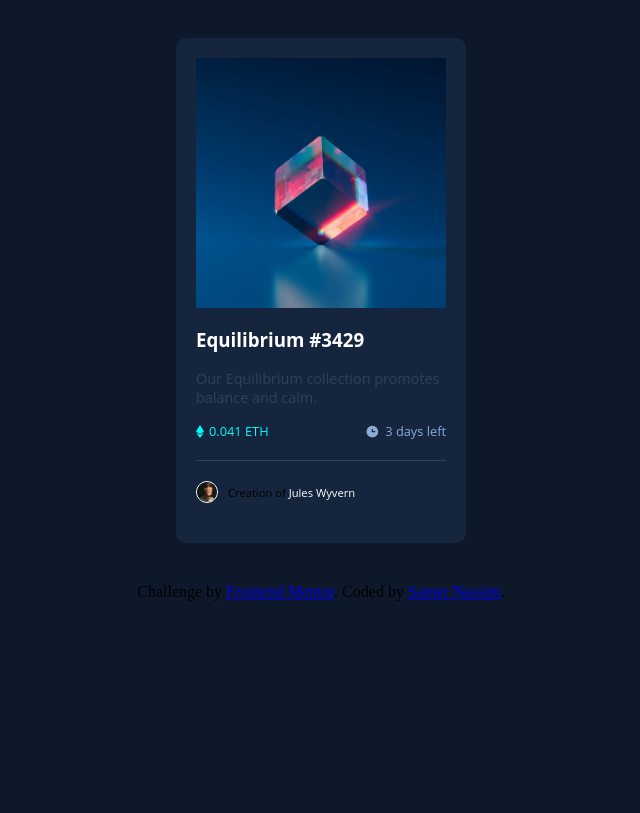
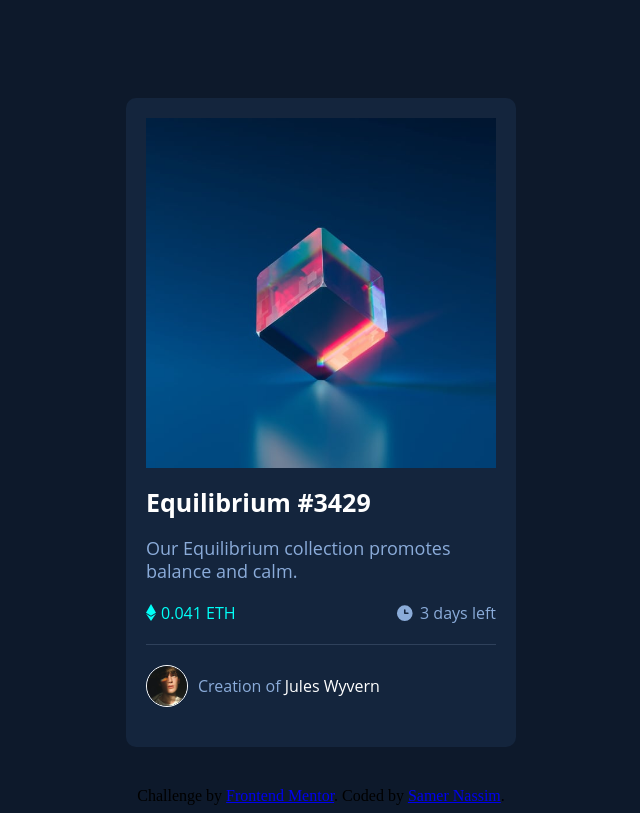
Before and after one commit to samer411/NFT-preview-card-component-Front-End-Mentor-Ch_3, a plain HTML site: page index.html in a window 1280 px wide. Shown: the whole page, without its empty margins (319-959 px from the left). Drawn offline with Linux system fonts and the light colour scheme.

Commit message:
modified

```diff
--- a/CSS/main.css
+++ b/CSS/main.css
@@ -7,14 +7,14 @@ body {
 }
 .card {
   font-family: "Open Sans", sans-serif;
-  width: 250px;
+  width: 350px;
   border-radius: 10px;
   background-color: hsl(216, 50%, 16%);
   display: flex;
   flex-direction: column;
   justify-content: center;
   align-items: center;
-  margin-top: 30px;
+  margin-top: 90px;
   padding: 20px;
   margin-bottom: 40px;
 }
@@ -25,12 +25,13 @@ body {
 .card .text {
   text-align: left;
 }
-.card .text h3 {
+.card .text h1 {
   color: hsl(0, 0%, 100%);
+  font-size: 25px;
 }
 .card .text p {
-  color: hsl(215, 32%, 27%);
-  font-size: 0.9em;
+  color: hsl(215, 51%, 70%);
+  font-size: 18px;
   line-height: 1.3em;
 }
 .card .text .extra {
@@ -46,19 +47,19 @@ body {
   align-items: center;
 }
 .card .text .extra .first img {
-  width: 8px;
+  width: 10px;
 }
 .card .text .extra .first span {
   margin-left: 5px;
-  font-size: 0.8em;
+
   color: hsl(178, 100%, 50%);
 }
 .card .text .extra .second img {
-  width: 15px;
+  width: 20px;
 }
 .card .text .extra .second span {
   margin-left: 5px;
-  font-size: 0.8em;
+
   color: hsl(215, 51%, 70%);
 }
 
@@ -70,11 +71,12 @@ body {
 .card .text .footer img {
   border: 1px solid hsl(0, 0%, 100%);
   border-radius: 50%;
-  width: 20px;
+  width: 40px;
 }
 .card .text .footer .text {
   margin-left: 10px;
-  font-size: 0.7em;
+
+  color: hsl(215, 51%, 70%);
 }
 .card .text .footer .text span {
   color: hsl(0, 0%, 100%);
--- a/index.html
+++ b/index.html
@@ -16,12 +16,19 @@
 
     <!-- CSS -->
     <link rel="stylesheet" href="CSS/main.css" />
+    <!-- Google Fonts -->
+    <link rel="preconnect" href="https://fonts.googleapis.com" />
+    <link rel="preconnect" href="https://fonts.gstatic.com" crossorigin />
+    <link
+      href="https://fonts.googleapis.com/css2?family=Outfit:wght@300;400;600&display=swap"
+      rel="stylesheet"
+    />
   </head>
   <body>
     <div class="card">
       <img src="images/image-equilibrium.jpg" alt="" />
       <div class="text">
-        <h3>Equilibrium #3429</h3>
+        <h1>Equilibrium #3429</h1>
         <p>
           Our Equilibrium collection promotes balance and calm.
         </p>
```
